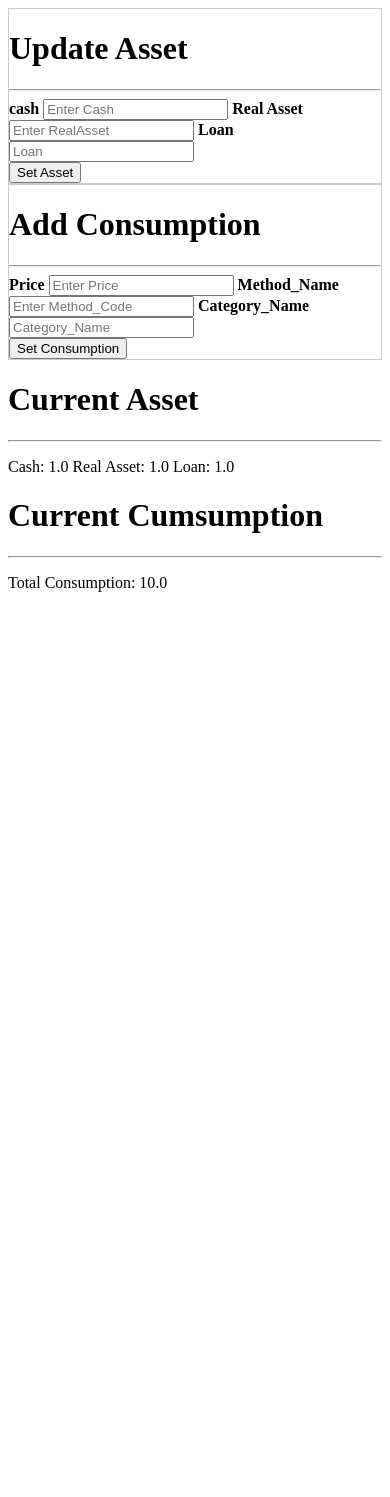
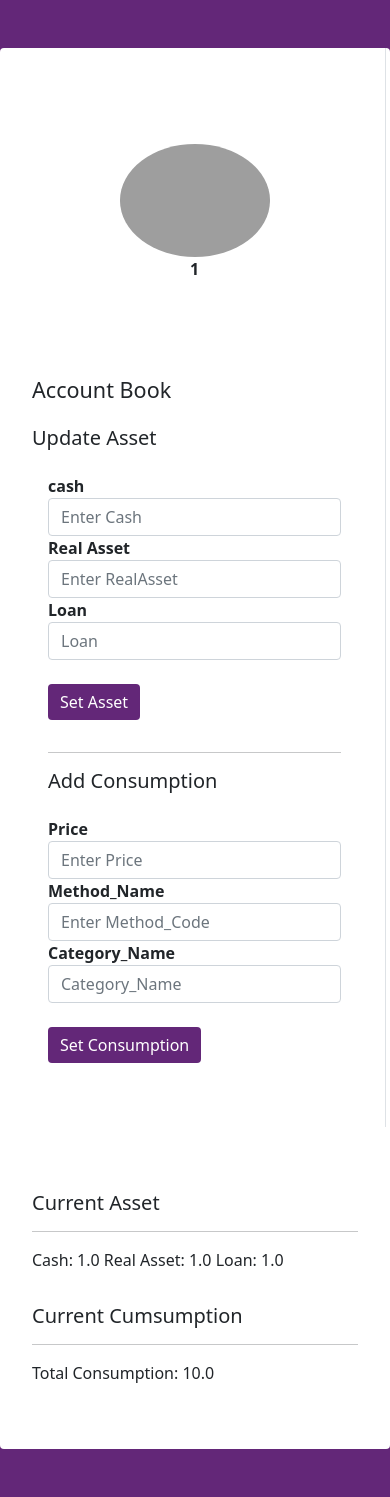
Before and after one commit to delibae/sql_study, a Flask app: page /main/1 in a window 390 px wide. Before the commit the page ends 844 px from the top, so only its background shows below. Run offline with Flask 2, Linux system fonts and the light colour scheme; tables that the repository leaves empty hold one stand-in row (Sample ...); some libraries are stand-ins or nearby versions; grey boxes are pictures that could not be loaded.

Commit message:
complete
complete

```diff
--- a/flask_project/app.py
+++ b/flask_project/app.py
@@ -33,6 +33,11 @@ def main(id):
     con = json.loads(con)
     if len(con) == 0:
         con = 'None'
+        total_con = 0
+        cash = 0
+        real_asset = 0
+        loan = 0
+
     else:
         con_numpy = np.array(con)
         print(con_numpy)
@@ -41,7 +46,7 @@ def main(id):
         total_con = sum(total_con)
         pass
 
-    return render_template('main.html',value=id , cash = cash, real_asset = real_asset, loan = loan, con=con, total_con = total_con)
+    return render_template('main_final.html',value=id , cash = cash, real_asset = real_asset, loan = loan, con=con, total_con = total_con)
 
 @app.route('/')
 def index():
--- a/flask_project/templates/main.html
+++ b/flask_project/templates/main.html
@@ -2,7 +2,7 @@
 <html lang="en">
 <head>
     <meta charset="UTF-8">
-    <title>Title</title>
+    <title>Main Page</title>
 </head>
 <script>
 
--- /dev/null
+++ b/flask_project/templates/main_final.html
@@ -0,0 +1,137 @@
+<html>
+<link rel="stylesheet" href="https://cdn.jsdelivr.net/npm/bootstrap@5.0.0-alpha1/dist/css/bootstrap.min.css">
+<link rel="stylesheet" href="https://cdn.jsdelivr.net/npm/bootstrap@5.0.0-alpha1/dist/js/bootstrap.bundle.min.js">
+<link rel="stylesheet" href="https://cdnjs.cloudflare.com/ajax/libs/jquery/3.2.1/jquery.min.js">
+<body>
+<div class="container rounded bg-white mt-5 mb-5">
+    <div class="row">
+        <div class="col-md-3 border-right">
+            <div class="d-flex flex-column align-items-center text-center p-3 py-5"><img class="rounded-circle mt-5"
+                                                                                         width="150px"
+                                                                                         src="https://st3.depositphotos.com/15648834/17930/v/600/depositphotos_179308454-stock-illustration-unknown-person-silhouette-glasses-profile.jpg"><span
+                    class="font-weight-bold">{{ value }}</span><span
+                    class="text-black-50"></span><span> </span></div>
+        </div>
+        <div class="col-md-5 border-right">
+            <div class="p-3 py-5">
+                <div class="d-flex justify-content-between align-items-center mb-3">
+                    <h4 class="text-right">Account Book</h4>
+                </div>
+                <div class="d-flex justify-content-between align-items-center mb-3">
+                    <h5 class="text-right">Update Asset</h5>
+                </div>
+                <div class="row mt-2">
+                    <form action="http://127.0.0.1:5000/addset/{{ value }}" method="post">
+                        <div class="container">
+                            <label for="cash" la><b>cash</b></label>
+                            <input class="form-control" type="text" placeholder="Enter Cash" name="cash" required>
+                            <label for="real_asset"><b>Real Asset</b></label>
+                            <input class="form-control" type="text" placeholder="Enter RealAsset" name="real_asset"
+                                   required>
+                            <label for="loan"><b>Loan</b></label>
+                            <input class="form-control" type="text" placeholder="Loan" name="loan" required>
+                            <br/>
+                            <div class="clearfix">
+                                <button class="btn btn-primary profile-button" type="submit" class="signupbtn">Set
+                                    Asset
+                                </button>
+                            </div>
+                        </div>
+                    </form>
+                </div>
+                <form action="http://127.0.0.1:5000/addcon/{{ value }}" method="post">
+                    <div class="container">
+                        <hr>
+                        <div class="d-flex justify-content-between align-items-center mb-3">
+                            <h5 class="text-right">Add Consumption</h5>
+                        </div>
+                        <label for="amount"><b>Price</b></label>
+                        <input class="form-control" type="text" placeholder="Enter Price" name="amount" required>
+                        <label for="method_name"><b>Method_Name</b></label>
+                        <input class="form-control" type="text" placeholder="Enter Method_Code" name="method_name"
+                               required>
+                        <label for="category_name"><b>Category_Name</b></label>
+                        <input class="form-control" type="text" placeholder="Category_Name" name="category_name"
+                               required>
+                        <br/>
+                        <div class="clearfix">
+                            <button class="btn btn-primary profile-button" type="submit" class="signupbtn">Set
+                                Consumption
+                            </button>
+                        </div>
+                    </div>
+                </form>
+
+
+            </div>
+        </div>
+        <div class="col-md-4">
+            <div class="p-3 py-5">
+                <div class="row mt-3">
+                    <div class="container">
+                        <h5>Current Asset</h5>
+                        <hr>
+                        <p>Cash: {{ cash }} Real Asset: {{ real_asset }} Loan: {{ loan }}</p>
+                    </div>
+                </div>
+                <div class="row mt-3">
+                    <div class="container">
+                        <h5>Current Cumsumption</h5>
+                        <hr>
+                        <p>Total Consumption: {{ total_con }}</p>
+                    </div>
+                </div>
+            </div>
+        </div>
+    </div>
+</div>
+</div>
+</div>
+</body>
+<style>
+    body {
+        background: rgb(99, 39, 120)
+    }
+
+    .form-control:focus {
+        box-shadow: none;
+        border-color: #BA68C8
+    }
+
+    .profile-button {
+        background: rgb(99, 39, 120);
+        box-shadow: none;
+        border: none
+    }
+
+    .profile-button:hover {
+        background: #682773
+    }
+
+    .profile-button:focus {
+        background: #682773;
+        box-shadow: none
+    }
+
+    .profile-button:active {
+        background: #682773;
+        box-shadow: none
+    }
+
+    .back:hover {
+        color: #682773;
+        cursor: pointer
+    }
+
+    .labels {
+        font-size: 11px
+    }
+
+    .add-experience:hover {
+        background: #BA68C8;
+        color: #fff;
+        cursor: pointer;
+        border: solid 1px #BA68C8
+    }
+</style>
+</html>
```
